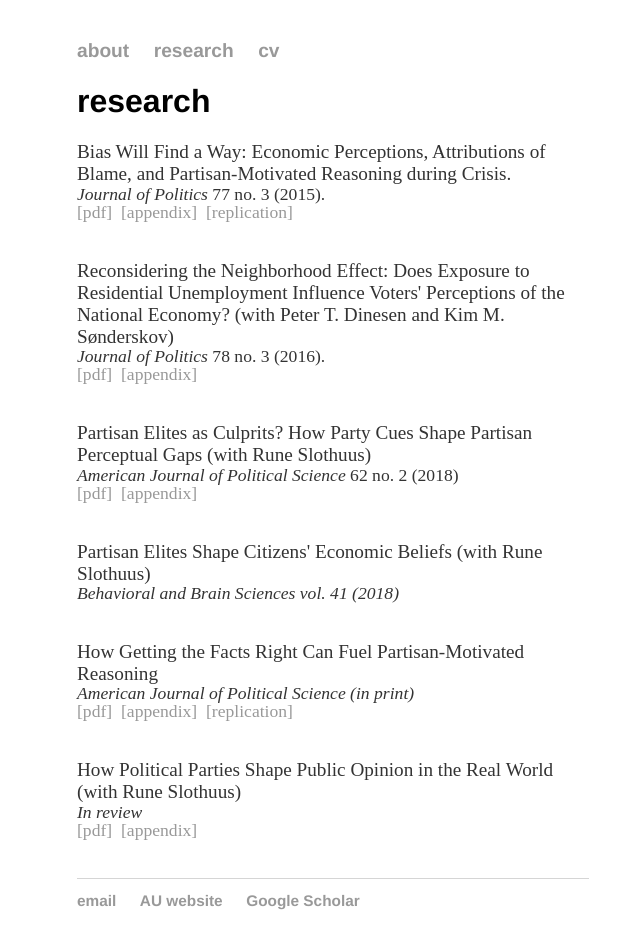
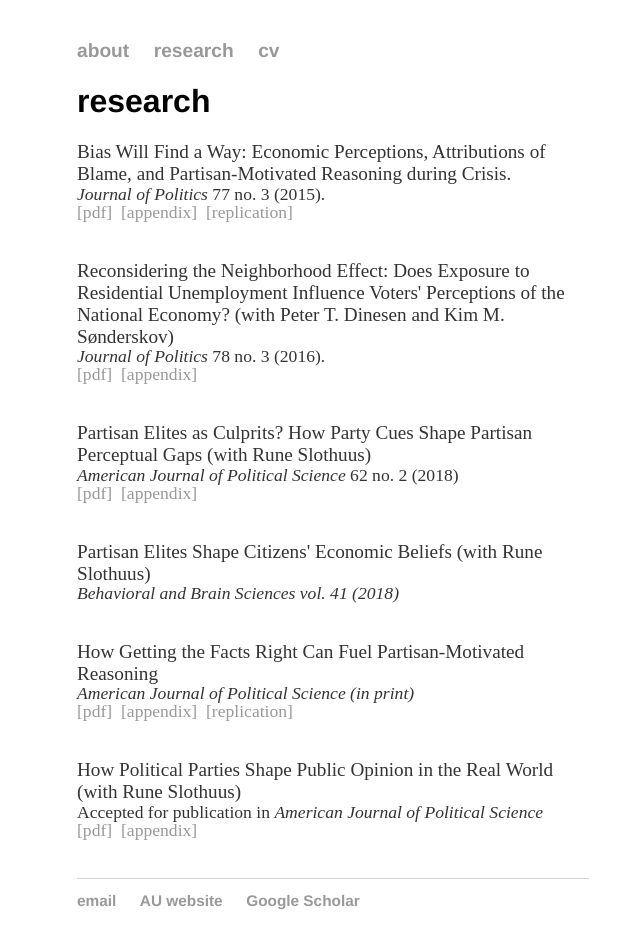
Before and after one commit to mbisgaard/mbisgaard.github.io, a Jekyll site: the page built from research/index.html, in a window 1280 px wide. Shown: the whole page, without its empty margins (307-947 px from the left). Built offline with Jekyll 4.4.1, drawn with Linux system fonts in a browser that asks for light colours.

Commit message:
Update index.html

```diff
--- a/research/index.html
+++ b/research/index.html
@@ -42,7 +42,7 @@ title: mbisgaard::research
 	<p>&nbsp;</p>
 
 	<pentry>How Political Parties Shape Public Opinion in the Real World (with Rune Slothuus)</pentry><br>
-	<p1><i>In review</i>
+	<p1>Accepted for publication in <i>American Journal of Political Science</i>
 	<br><a href="https://www.dropbox.com/s/tycuxhi5wq425as/unlimited-influence.pdf?dl=0">[pdf]</a>
 	&nbsp;<a href="https://www.dropbox.com/s/2t8mlgeg2ito51s/unlimited-influenceSI.pdf?dl=0">[appendix]</a></p1>
 
```
